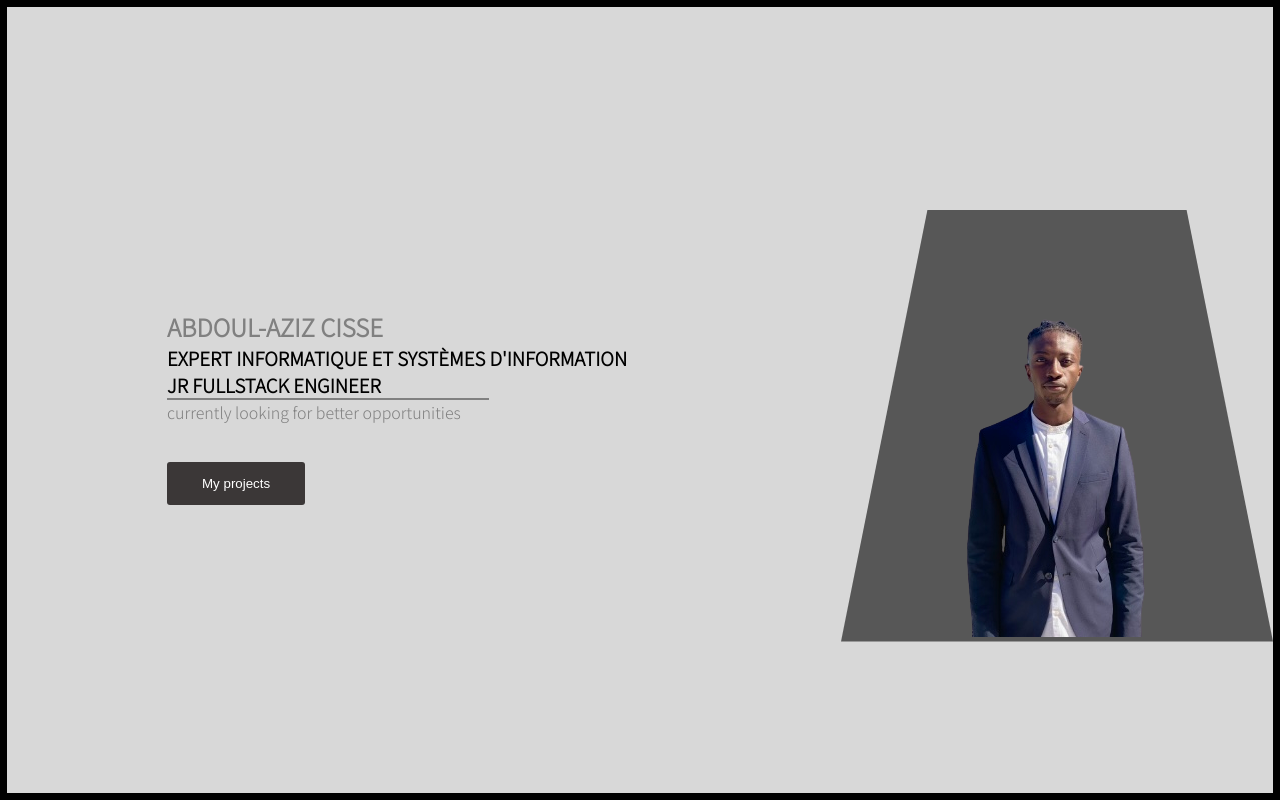
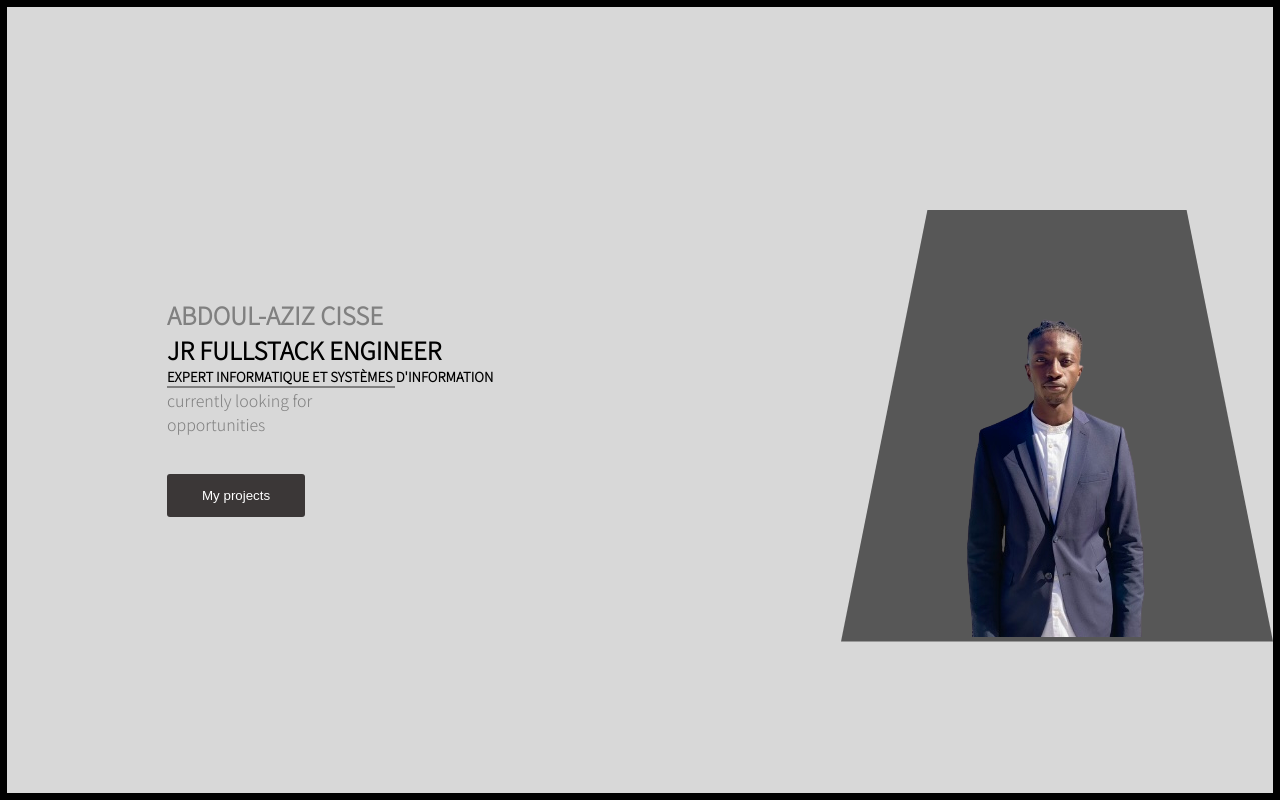
Before and after one commit to AbdoulAC/awsportfolio, a React (Create React App) app: page /Section in a window 1280 px wide. Built offline with nearby package versions, Linux system fonts and the light colour scheme.

Commit message:
minor change

```diff
--- a/src/Components/Section/Section.jsx
+++ b/src/Components/Section/Section.jsx
@@ -9,9 +9,10 @@ const Section = () => {
 
                     <div className="texts">
                         <h1 className='h1-big'>Abdoul-Aziz CISSE</h1>
-                        <h3>Expert Informatique et systèmes d'information</h3>
-                        <h3>Jr Fullstack engineer</h3>
-                        <p>Currently looking for better opportunities</p>
+
+                        <h2>Jr Fullstack engineer</h2>
+                        <h5>Expert Informatique et systèmes d'information</h5>
+                        <p>Currently looking for opportunities</p>
                         <button className='text-button' href="/Projects">My projects</button>
                     </div>
 
```
